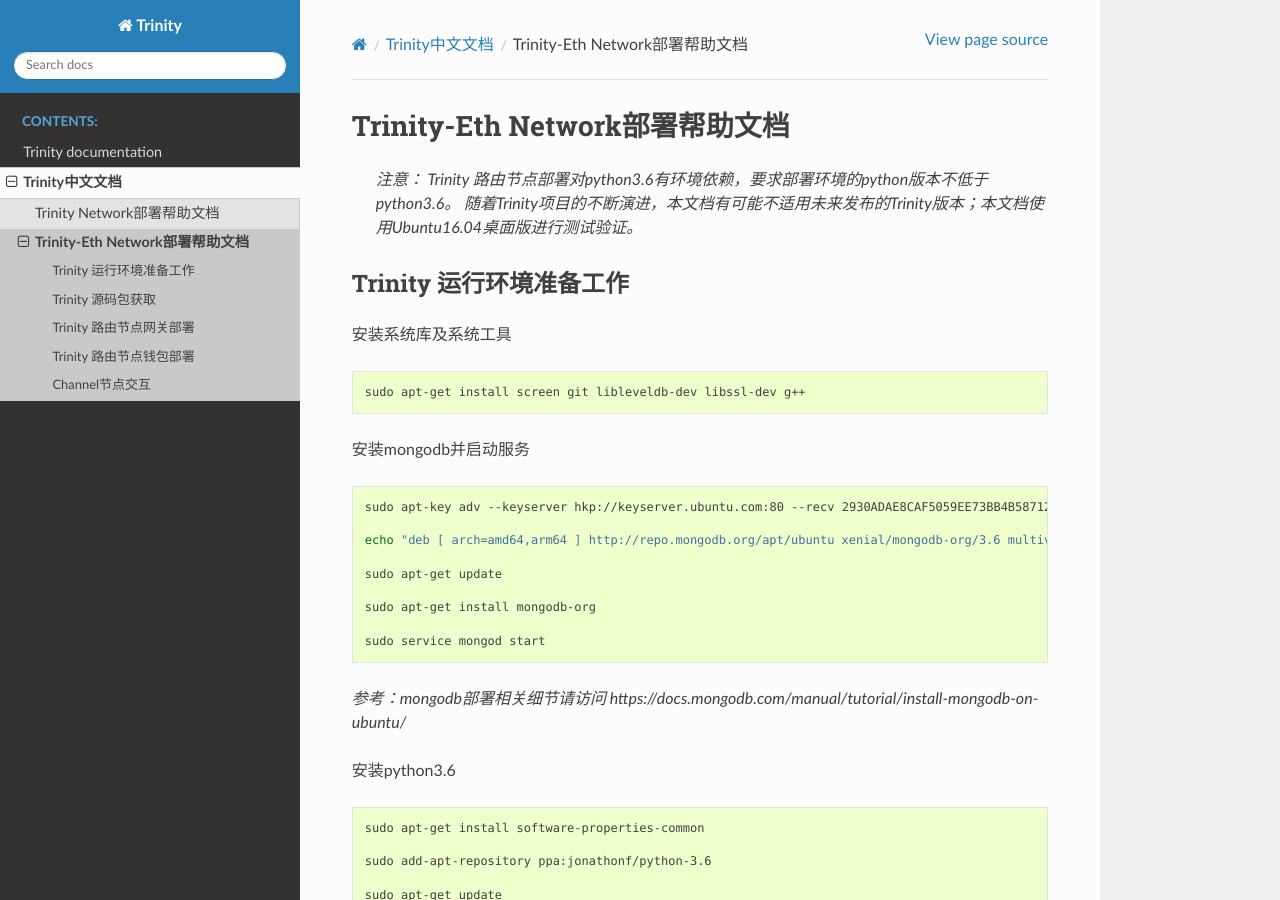
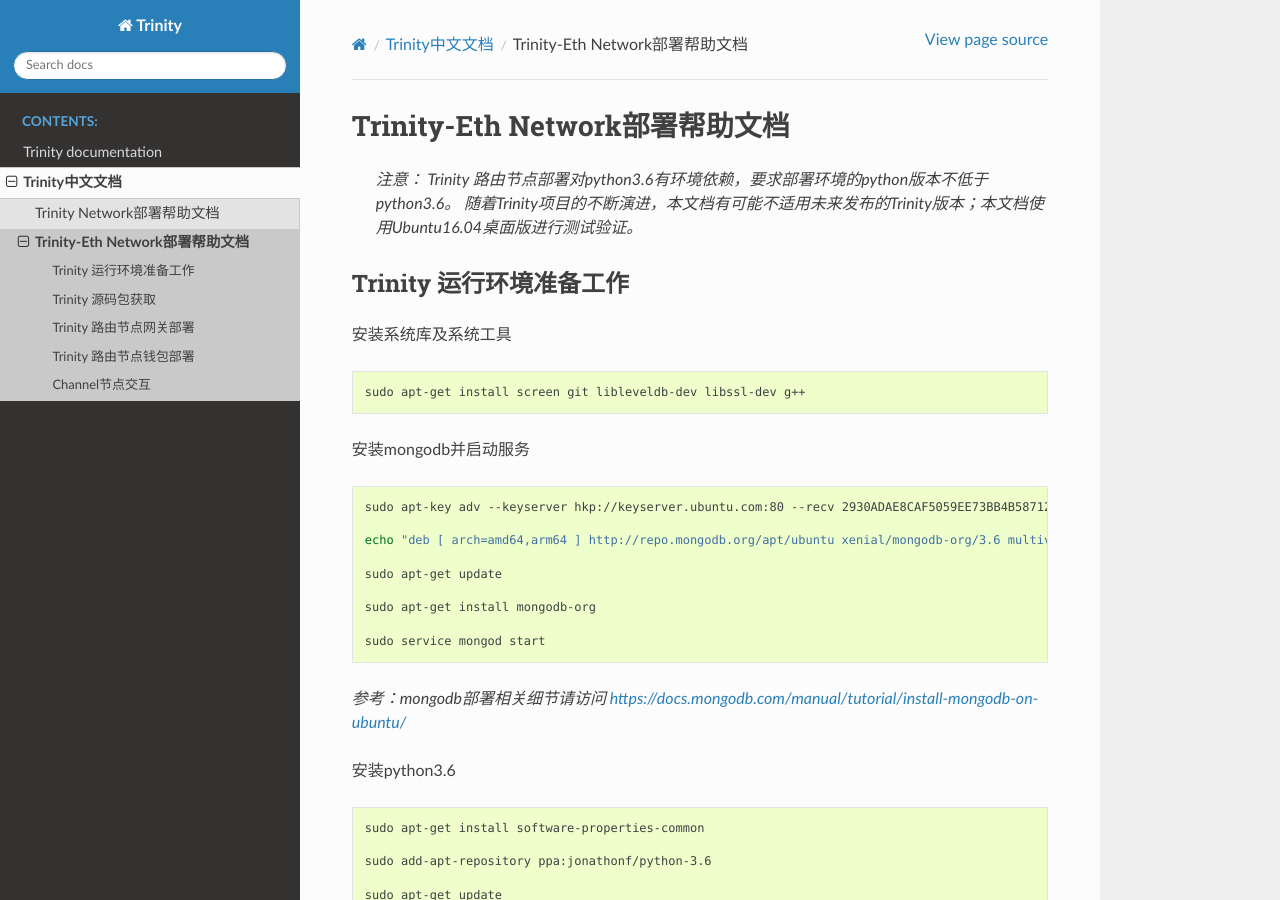
Before and after one commit to trinity-project/documentation, a Sphinx documentation site: the page built from source/zh-CN/Trinity_Eth_Deployment_Guide_zh.md, in a window 1280 px wide and 900 px high. Built offline with Sphinx 7.4.7 and the Read the Docs theme 2.0.0, drawn with Linux system fonts in a browser that asks for light colours.

Commit message:
fix some words

````diff
--- a/source/zh-CN/Trinity_Eth_Deployment_Guide_zh.md
+++ b/source/zh-CN/Trinity_Eth_Deployment_Guide_zh.md
@@ -17,7 +17,7 @@
 ``` shell
 sudo apt-key adv --keyserver hkp://keyserver.ubuntu.com:80 --recv 2930ADAE8CAF5059EE73BB4B58712A2291FA4AD5
 
-echo "deb [ arch=amd64,arm64 ] http://repo.mongodb.org/apt/ubuntu xenial/mongodb-org/3.6 multiverse" | sudo tee /etc/apt/sources.list.d/mongodb-org-3.6.list
+echo "deb [ arch=amd64,arm64 ] http://repo.mongodb.org/apt/ubuntu xenial/mongodb-org/3.6 multiverse" | sudo tee /etc/apt/sourcves.list.d/mongodb-org-3.6.list
 
 sudo apt-get update
 
@@ -27,7 +27,7 @@
 
 ```
 
-*参考：mongodb部署相关细节请访问 https://docs.mongodb.com/manual/tutorial/install-mongodb-on-ubuntu/*
+*参考：mongodb部署相关细节请访问 [https://docs.mongodb.com/manual/tutorial/install-mongodb-on-ubuntu/](https://docs.mongodb.com/manual/tutorial/install-mongodb-on-ubuntu/)*
 
 安装python3.6
 
````
